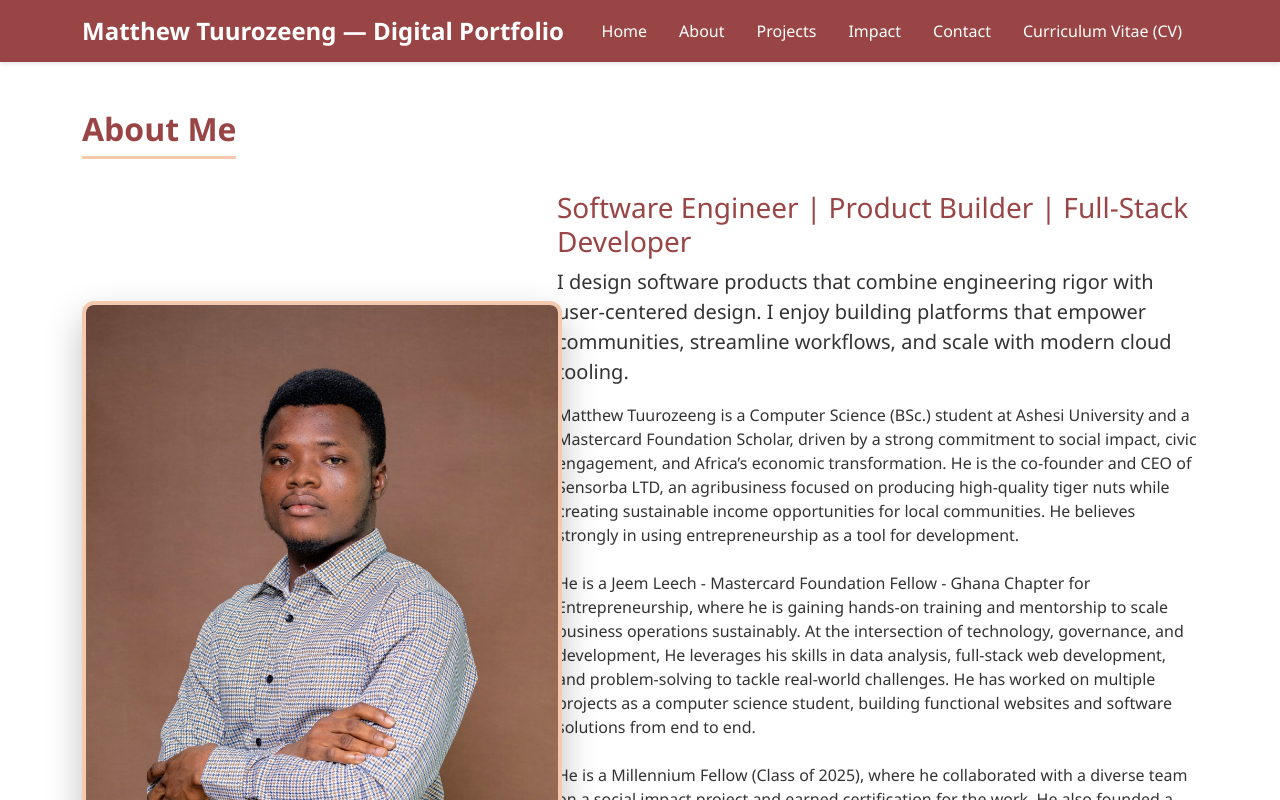
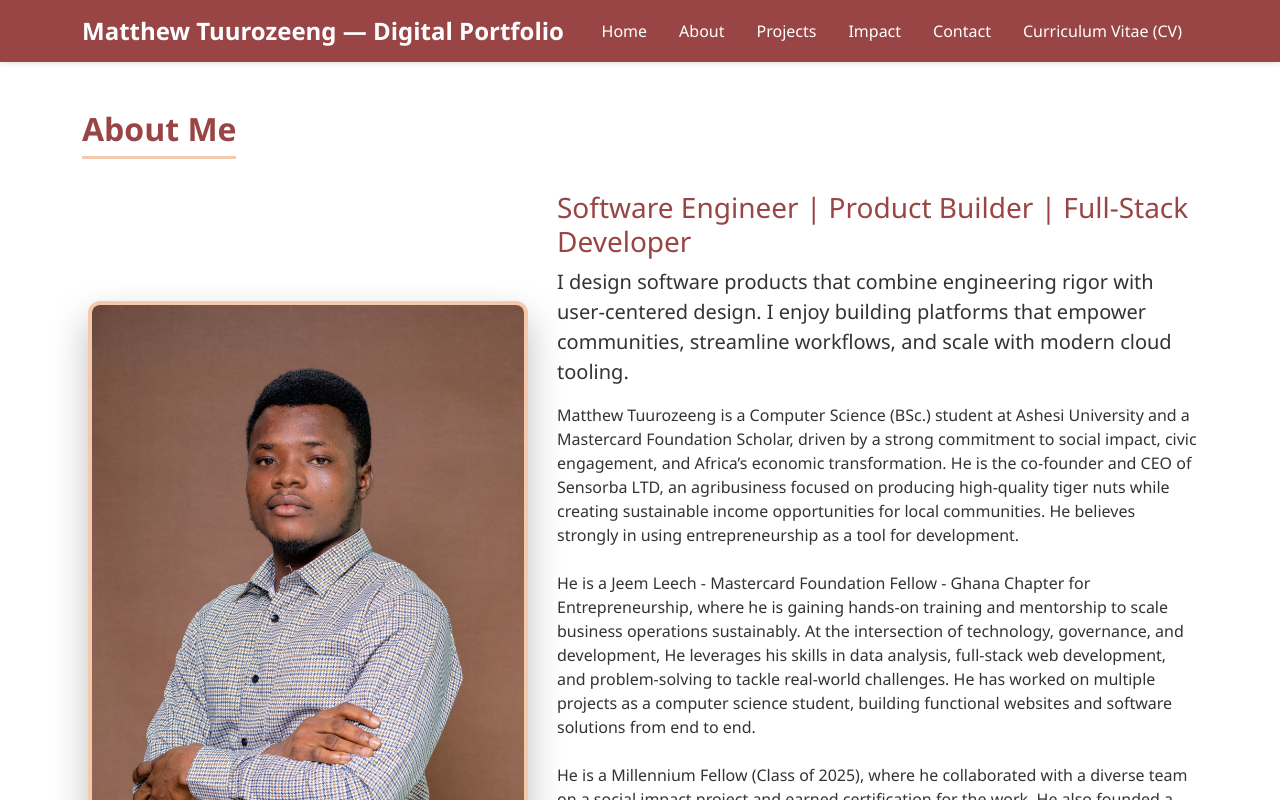
Before and after one commit to MatthewTuurozeeng/Matthew_Tuurozeeng_Digital_Portfolio, a React (Vite) app in the folder frontend/: page /about in a window 1280 px wide. Shown: the top 800 px of the page. Built offline with nearby package versions, Linux system fonts and the light colour scheme; no server answers.

Commit message:
tweaked profile picture display

```diff
--- a/frontend/src/index.css
+++ b/frontend/src/index.css
@@ -213,7 +213,7 @@ body {
 
 }
 .about-profile-image {
-  width: 480px;
+  width: 440px;
   height: 680px;
   object-fit: cover;
   border-radius: 12px;
```
